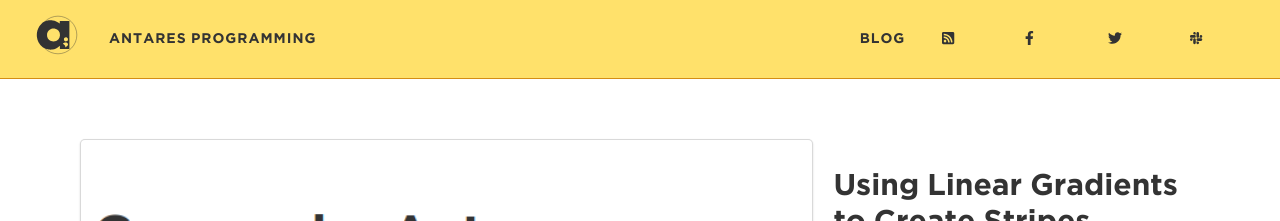
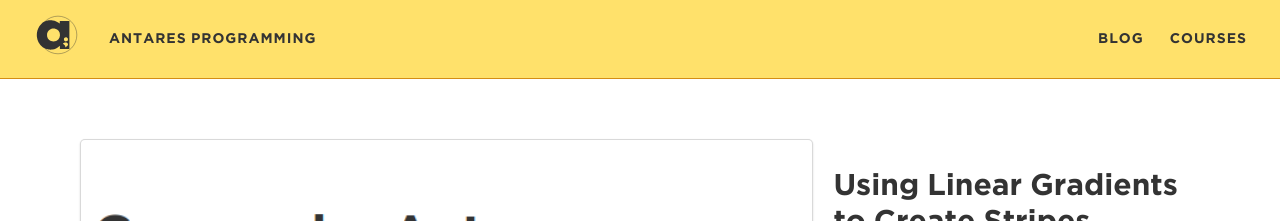
Before and after one commit to elementary/blog-template, a Jekyll site: the page built from index.html, in a window 1280 px wide. Shown: the top 221 px of the page. Built offline with Jekyll 4.4.1, drawn with Linux system fonts in a browser that asks for light colours; the list of posts is cut into pages by our own code.

Commit message:
Modified navbars

```diff
--- a/_includes/nav.html
+++ b/_includes/nav.html
@@ -9,25 +9,7 @@
 
     <ul>
       <li><a href="{{ site.baseurl }}/">Blog</a></li>
-      <li><a href="{{ site.baseurl }}/feed.xml" title="RSS Feed">
-        <span class="visually-hidden">RSS Feed</span>
-        {% include svg/rss-square.svg %}
-      </a></li>
-
-      <li><a href="https://www.facebook.com/antaresprogramming" target="_blank" rel="noopener" title="Facebook">
-        <span class="visually-hidden">Facebook</span>
-        {% include svg/facebook.svg %}
-      </a></li>
-
-      <li><a href="https://twitter.com/antaresphdev" target="_blank" rel="noopener" title="Twitter">
-        <span class="visually-hidden">Twitter</span>
-        {% include svg/twitter.svg %}
-      </a></li>
-
-      <li><a href="https://instagram.com/antaresphdev" target="_blank" rel="noopener" title="Slack">
-        <span class="visually-hidden">Instagram</span>
-        {% include svg/slack.svg %}
-      </a></li>
+      <li><a href="{{ site.baseurl }}/courses">Courses</a></li>
     </ul>
   </nav>
 </header>
--- a/_sass/_nav.scss
+++ b/_sass/_nav.scss
@@ -16,12 +16,8 @@ body > header {
       padding: 0;
       display: flex;
 
-      &:first-child {
-        flex: 2;
-      }
-
       &:last-child {
-        flex: 1;
+        margin-left: auto;
 
         li {
           flex: 1;
```
